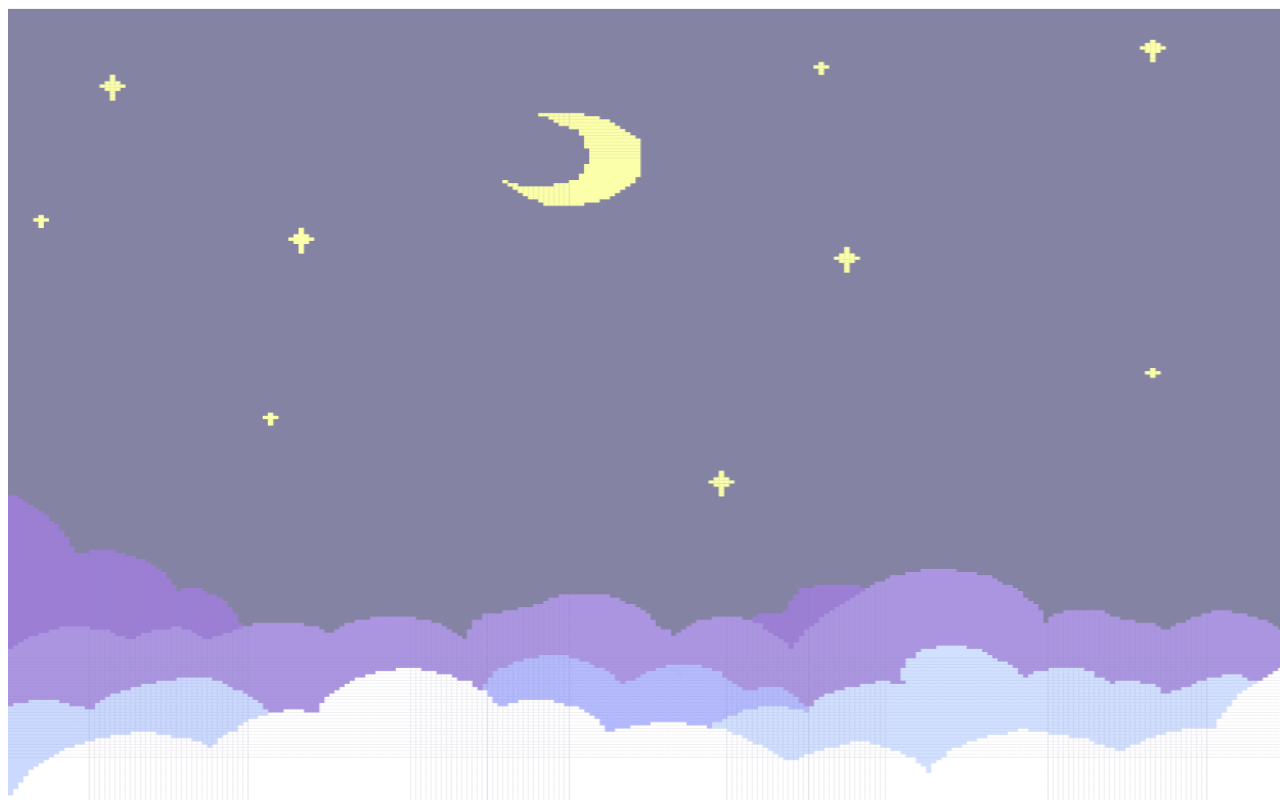
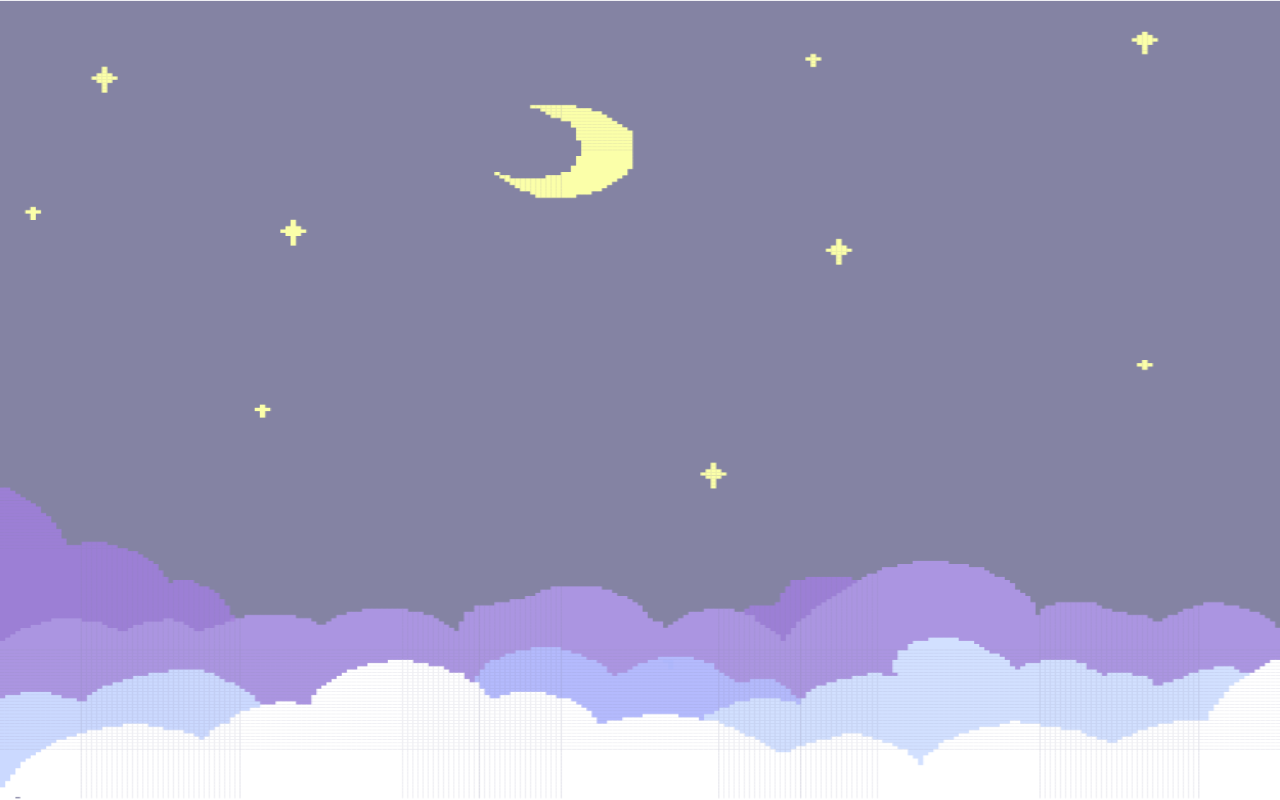
Before and after one commit to sandcforge/coffee, a React app: page public/index.html in a window 1280 px wide. Built offline with nearby package versions, Linux system fonts and the light colour scheme; files whose address does not match are found by name.

Commit message:
remove default margin

```diff
--- a/public/index.html
+++ b/public/index.html
@@ -7,6 +7,11 @@
     <meta http-equiv="X-UA-Compatible" content="ie=edge">
     <title>ThinkDrink</title>
 </head>
+<style>
+    body {
+        margin: 0px;
+    }
+</style>
 
 <body>
     <div id="root"></div>
```
